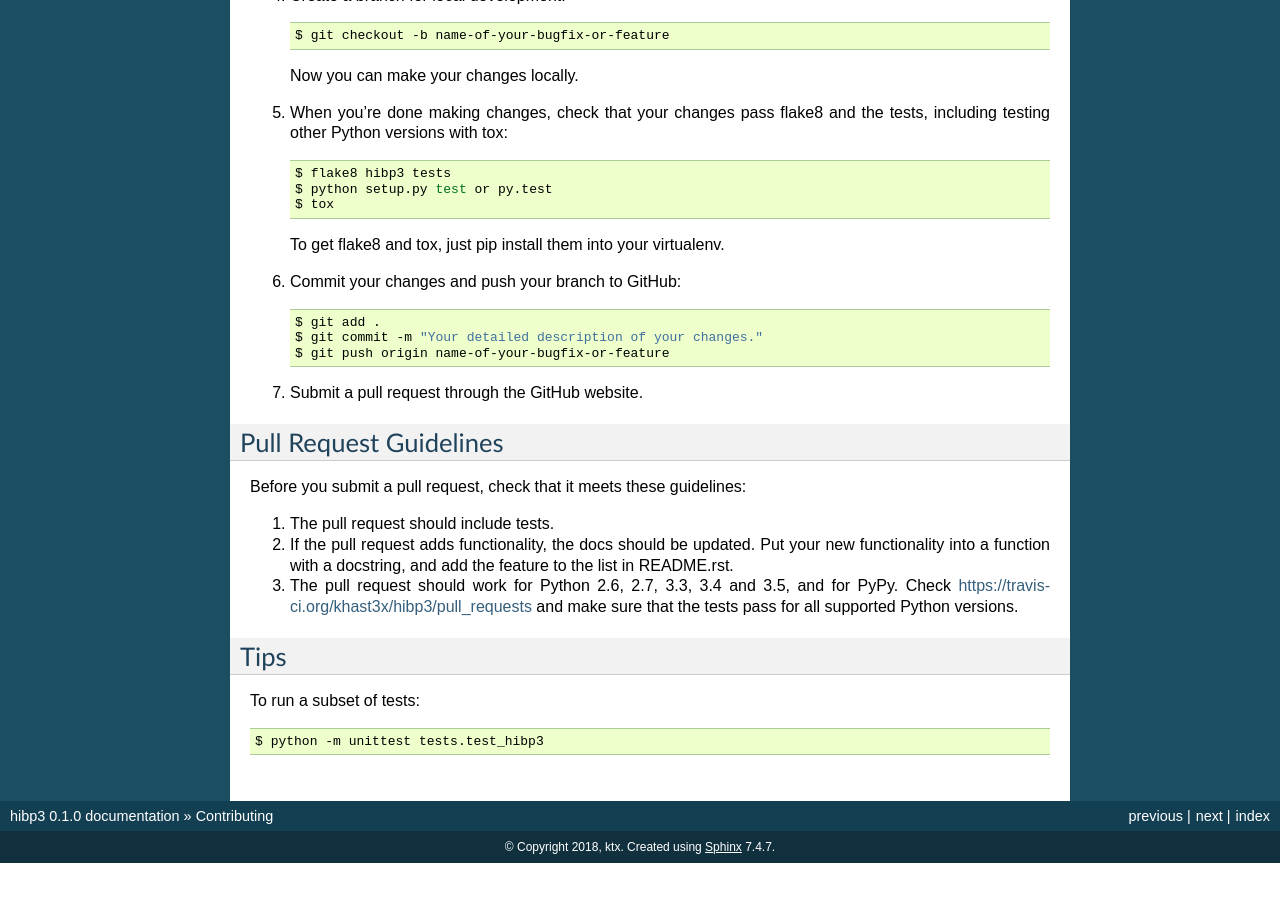
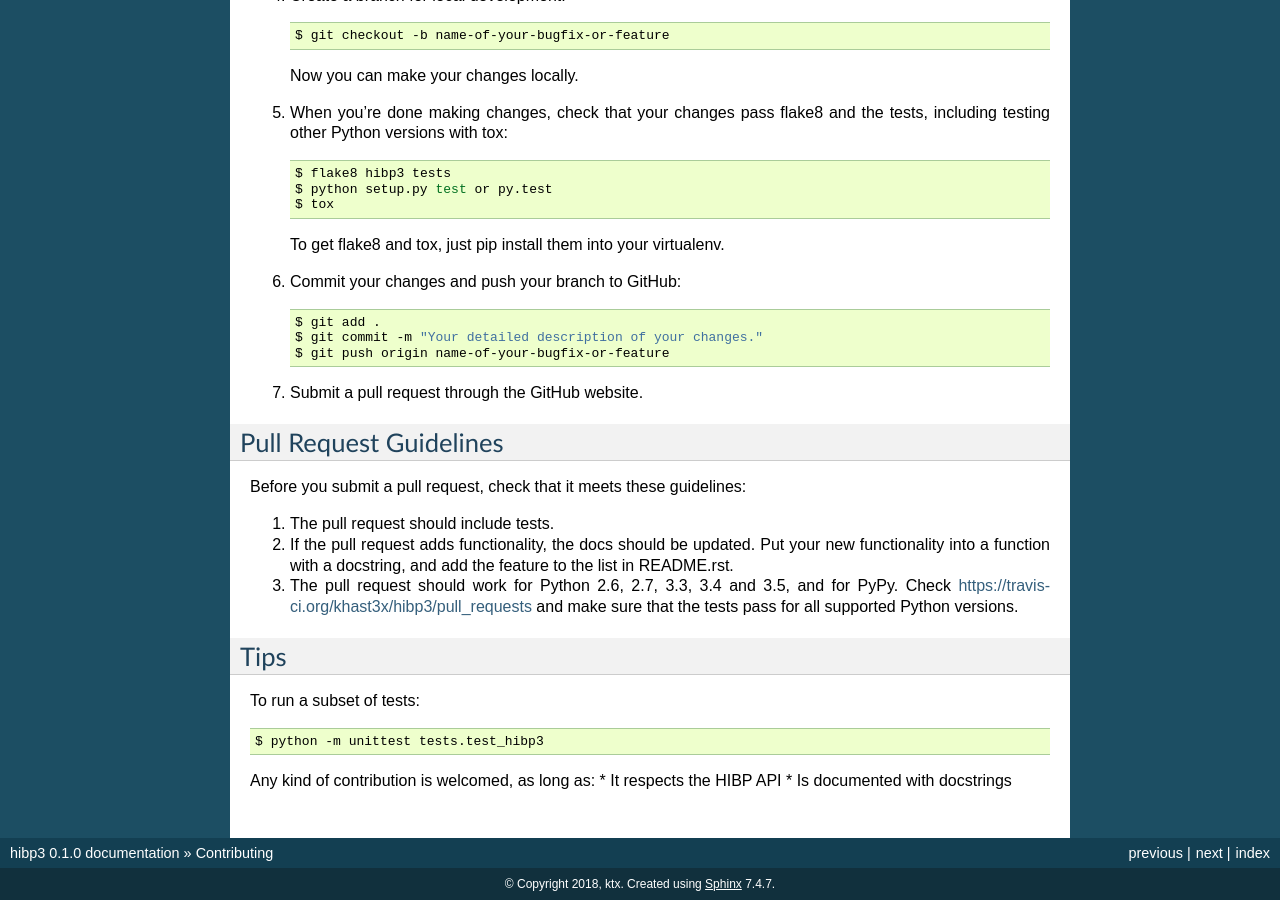
Before and after one commit to telmob/hibp3, a Sphinx documentation site: the page built from docs/contributing.rst, in a window 1280 px wide and 900 px high, scrolled down 1348 px. Built offline with Sphinx 7.4.7, drawn with Linux system fonts in a browser that asks for light colours; pages that are not in the unit, such as notebooks, are missing from menus; before the commit the page ends 2211 px from its top, so only the background shows below that.

Commit message:
Fixing general documentation

```diff
--- a/docs/authors.rst
+++ b/docs/authors.rst
@@ -1 +1,3 @@
 .. include:: ../AUTHORS.rst
+
+@khast3x
--- a/docs/contributing.rst
+++ b/docs/contributing.rst
@@ -1 +1,5 @@
 .. include:: ../CONTRIBUTING.rst
+
+Any kind of contribution is welcomed, as long as:
+* It respects the HIBP API
+* Is documented with docstrings
--- a/docs/history.rst
+++ b/docs/history.rst
@@ -1 +1,6 @@
 .. include:: ../HISTORY.rst
+
+### v1
+
+* Uses requests
+* One email per object
--- a/docs/index.rst
+++ b/docs/index.rst
@@ -1,5 +1,7 @@
 Welcome to hibp3's documentation!
 ======================================
+
+Simple python object to check email for a breach using https://haveibeenpwned.com
 
 Contents:
 
--- a/docs/usage.rst
+++ b/docs/usage.rst
@@ -7,10 +7,9 @@
     import hibp3
     >>> import hibp3
     >>> t = hibp3.Checkemail("test@example.com")
-    >>> t.fetch()
     True
     >>> t.pwned
     True
     >>> t.status()
     test@example.com pwned in 54 breaches
-    ['000webhost', '7k7k', 'Adobe', 'Anti Public Combo List', 'Bitcoin Talk', 'Bitly', 'Bolt', 'BTC-E', 'Coupon Mom / Armor Games', 'Dailymotion', 'diet.com', 'Disqus', 'Dodonew.com', 'Dropbox', 'Elance', 'Evony', 'Exploit.In', 'Funimation', 'Gawker', 'GeekedIn', 'GFAN', 'Heroes of Newerth', 'iMesh', 'Last.fm', 'Lifeboat', 'LinkedIn', 'Little Monsters', 'mail.ru Dump', 'MCBans', 'MPGH', 'mSpy', 'MySpace', 'NetEase', 'Nihonomaru', 'Onliner Spambot', 'OwnedCore', 'Patreon', 'PayAsUGym', 'QIP', 'QuinStreet', 'R2Games', 'River City Media Spam List', 'Staminus', 'Stratfor', 'Trillian', 'tumblr', 'vBulletin', 'VK', 'We Heart It', 'WHMCS', 'Wishbone', 'XSplit', 'Yahoo', 'Zomato']
+    ['000webhost', '7k7k', 'Adobe', ...]
```
Also changed, not shown: README.rst (+8 -11 lines), 1 other file.
